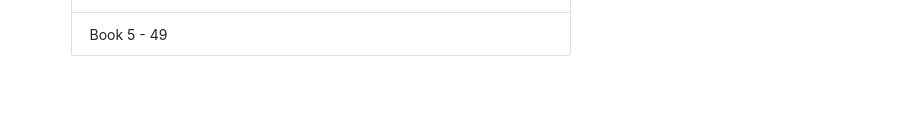
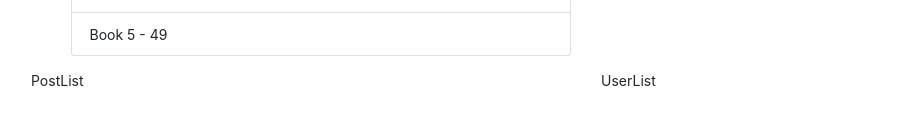
Before and after one commit to ahsanhabib91/react-redux-practice, a React (Create React App) app: page / in a window 1280 px wide. Shown: the part 160-300 px from the top of the page, without its empty margins (54-961 px from the left). Built offline with nearby package versions, Linux system fonts and the light colour scheme.

Commit message:
Working on Redux Thunk

```diff
--- a/package.json
+++ b/package.json
@@ -3,11 +3,14 @@
   "version": "0.1.0",
   "private": true,
   "dependencies": {
+    "axios": "^0.18.0",
+    "lodash": "^4.17.11",
     "react": "^16.7.0",
     "react-dom": "^16.7.0",
     "react-redux": "^6.0.0",
     "react-scripts": "2.1.3",
-    "redux": "^4.0.1"
+    "redux": "^4.0.1",
+    "redux-thunk": "^2.3.0"
   },
   "scripts": {
     "start": "react-scripts start",
--- a/src/actions/index.js
+++ b/src/actions/index.js
@@ -1,3 +1,5 @@
+import jsonPlaceholder from "../apis/jsonPlaceholder";
+
 // Actions -> function, type, paylaod
 export const selectBook = book => {
   return {
--- /dev/null
+++ b/src/apis/jsonPlaceholder.js
@@ -0,0 +1,5 @@
+import axios from "axios";
+
+export default axios.create({
+  baseURL: "https://jsonplaceholder.typicode.com"
+});
--- a/src/components/App.jsx
+++ b/src/components/App.jsx
@@ -1,6 +1,8 @@
 import React from "react";
 import BookList from "./BookList";
 import BookDetail from "./BookDetail";
+import PostList from "./PostList";
+import UserList from "./UserList";
 
 const App = props => {
   return (
@@ -13,6 +15,14 @@ const App = props => {
           <BookDetail />
         </div>
       </div>
+      <div className="row">
+        <div className="col">
+          <PostList />
+        </div>
+        <div className="col">
+          <UserList />
+        </div>
+      </div>
     </div>
   );
 };
--- a/src/components/BookList.jsx
+++ b/src/components/BookList.jsx
@@ -19,6 +19,7 @@ class BookList extends React.Component {
 
     return this.props.books.map((book, i) => (
       <li
+        style={{ cursor: "pointer" }}
         key={book.title}
         className={`list-group-item ${
           // this.state.currentActive === i ? "active" : "" // using STATE
--- /dev/null
+++ b/src/components/PostList.jsx
@@ -0,0 +1,12 @@
+import React, { Component } from "react";
+import { connect } from "react-redux";
+
+class PostList extends Component {
+  render() {
+    return <div>PostList</div>;
+  }
+}
+
+const mapStateToProps = state => {};
+
+export default connect(mapStateToProps)(PostList);
--- /dev/null
+++ b/src/components/UserList.jsx
@@ -0,0 +1,9 @@
+import React, { Component } from "react";
+
+class UserList extends Component {
+  render() {
+    return <div>UserList</div>;
+  }
+}
+
+export default UserList;
--- a/src/index.js
+++ b/src/index.js
@@ -1,13 +1,17 @@
 import React from "react";
 import ReactDOM from "react-dom";
-import { createStore, compose } from "redux";
+import { createStore, compose, applyMiddleware } from "redux";
+import reduxThunk from "redux-thunk";
 import { Provider } from "react-redux";
 
 import App from "./components/App";
 import reducers from "./reducers";
 
 const composeEnhancers = window.__REDUX_DEVTOOLS_EXTENSION_COMPOSE__ || compose;
-const store = createStore(reducers, composeEnhancers());
+const store = createStore(
+  reducers,
+  composeEnhancers(applyMiddleware(reduxThunk))
+);
 
 ReactDOM.render(
   <Provider store={store}>
```
Also changed, not shown: 1 other file (tests, documents, lock files or other folders).
